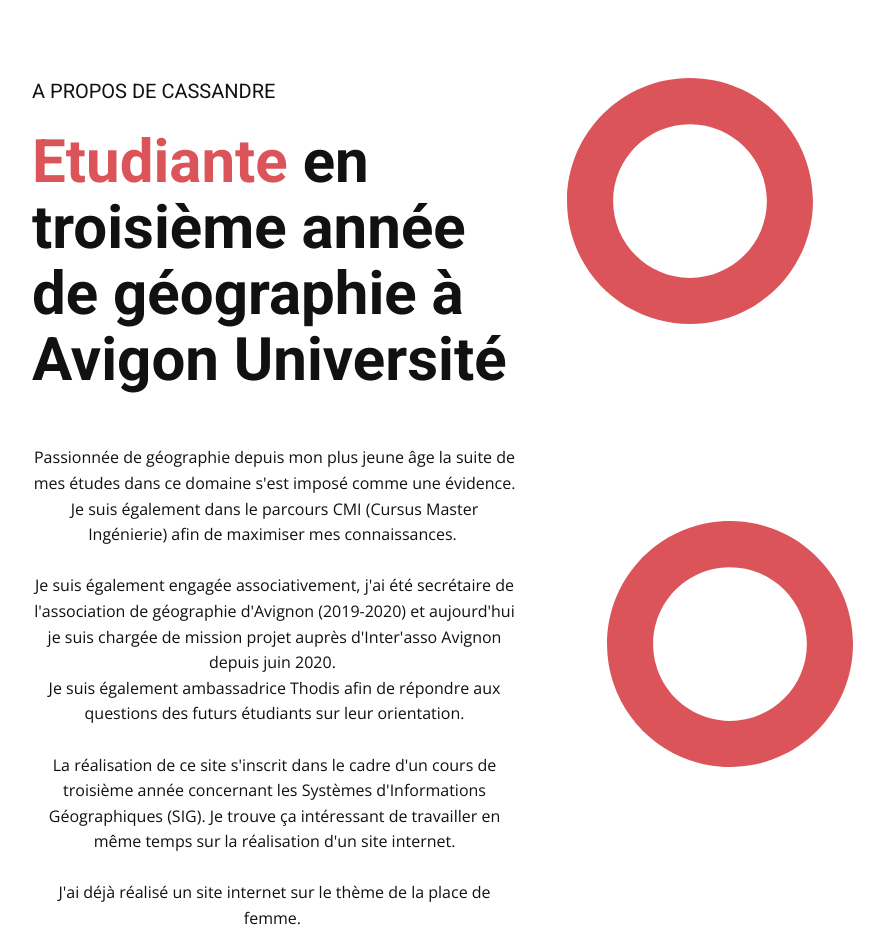
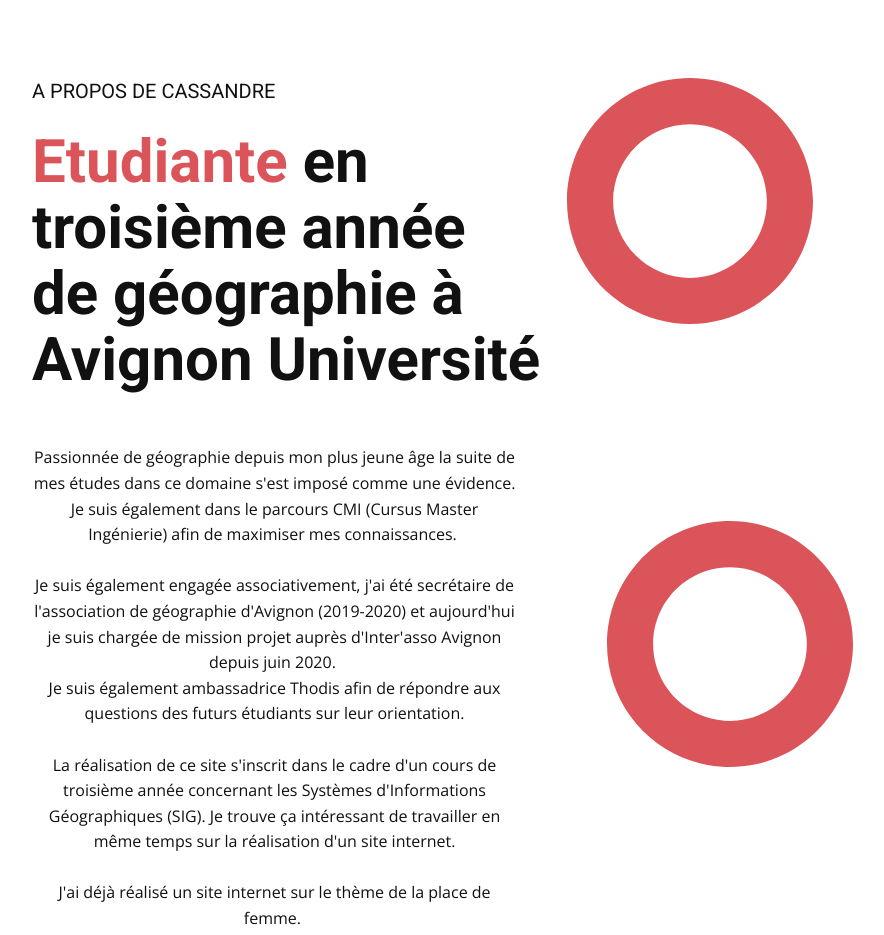
Before and after one commit to Cassandree/Femmes-et-sciences, a plain HTML site: page Présentation.html in a window 1280 px wide. Shown: the part 2740-3675 px from the top of the page, without its empty margins (73-957 px from the left). Drawn offline with nearby package versions, Linux system fonts and the light colour scheme.

Commit message:
Update Présentation.html

```diff
--- a/Présentation.html
+++ b/Présentation.html
@@ -209,7 +209,7 @@ c6.177,6.18,9.262,14.271,9.262,22.366C354.708,234.018,351.617,242.115,345.441,24
                 <div class="u-container-layout u-valign-middle u-container-layout-1">
                   <h5 class="u-align-left u-text u-text-1">A propos de Cassandre&nbsp;</h5>
                   <h2 class="u-align-left u-text u-text-2" data-animation-name="pulse" data-animation-duration="3000" data-animation-delay="0" data-animation-direction="">
-                    <span class="u-text-palette-2-base">Etudiante</span>&nbsp;en troisième année de géographie à Avigon Université<br>
+                    <span class="u-text-palette-2-base">Etudiante</span>&nbsp;en troisième année de géographie à Avignon Université<br>
                   </h2>
                   <p class="u-align-center u-text u-text-3">Passionnée de géographie depuis mon plus jeune âge la suite de mes études dans ce domaine s'est imposé comme une évidence. Je suis également dans le parcours CMI (Cursus Master Ingénierie) afin de maximiser mes connaissances.&nbsp;<br>
                     <br>Je suis également engagée associativement, j'ai été secrétaire de l'association de géographie d'Avignon (2019-2020) et aujourd'hui je suis chargée de mission projet auprès d'Inter'asso Avignon depuis juin 2020.&nbsp;<br>Je suis également ambassadrice Thodis afin de répondre aux questions des futurs étudiants sur leur orientation.<br>
```
